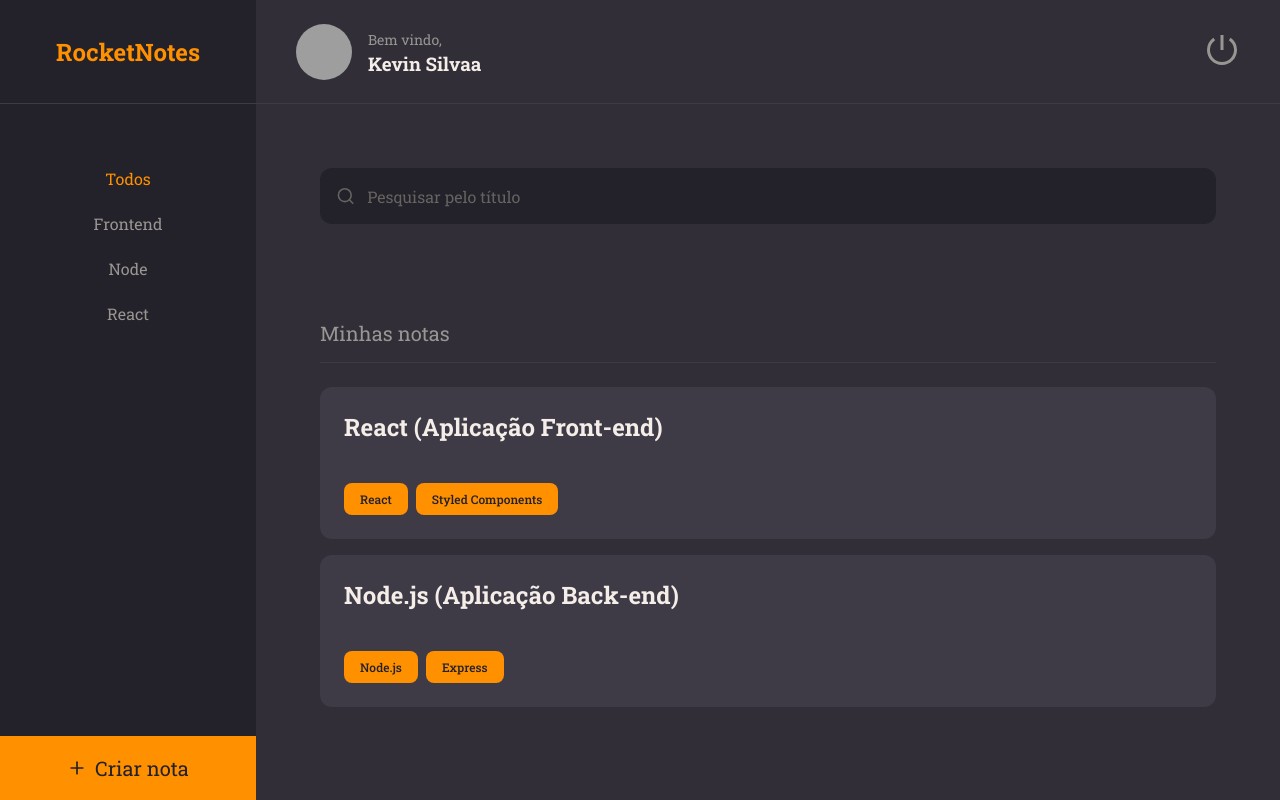
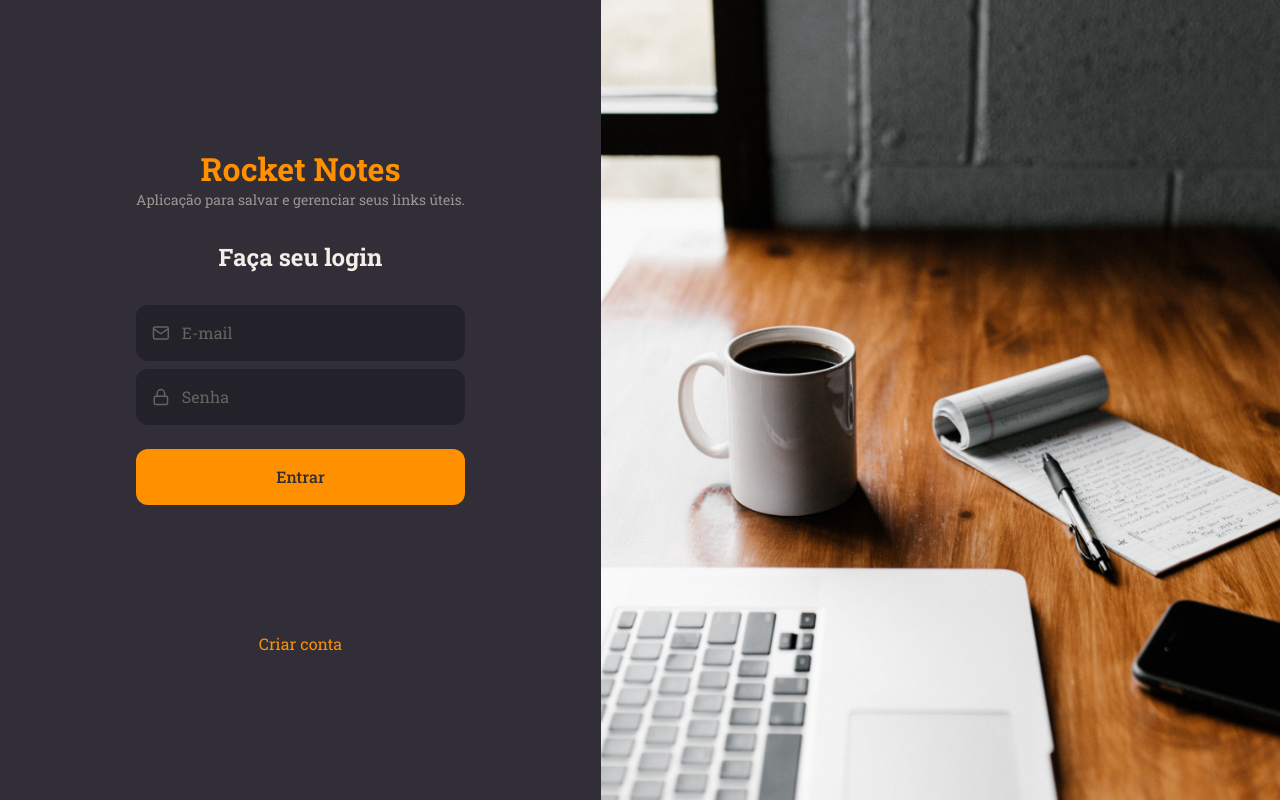
Before and after one commit to KevinSilvaa/rocketnotes-frontend, a React (Vite) app: page / in a window 1280 px wide. Built offline with nearby package versions, Linux system fonts and the light colour scheme; grey boxes are pictures that could not be loaded.

Commit message:
SignIn Page

```diff
--- a/src/components/Input/styles.js
+++ b/src/components/Input/styles.js
@@ -7,6 +7,7 @@
     background: ${({ theme }) => theme.COLORS.BACKGROUND_900};
     color: ${({ theme }) => theme.COLORS.GRAY_300};
     border-radius: 0.75rem;
+    margin-bottom: 0.5rem;
 
     > input {
         height: 3.5rem;
--- a/src/main.jsx
+++ b/src/main.jsx
@@ -1,6 +1,6 @@
 import React from 'react'
 import ReactDOM from 'react-dom/client'
-import { Home } from './pages/Home'
+import { SignIn } from './pages/SignIn'
 import { ThemeProvider } from 'styled-components'
 import GlobalStyle from './styles/global'
 
@@ -10,7 +10,7 @@
   <React.StrictMode>
     <ThemeProvider theme={theme}>
       <GlobalStyle />
-      <Home />
+      <SignIn />
     </ThemeProvider>
   </React.StrictMode>,
 );
--- /dev/null
+++ b/src/pages/SignIn/index.jsx
@@ -0,0 +1,36 @@
+import { FiMail, FiLock } from "react-icons/fi"
+import { Container, Form, Background } from "./styles";
+import { Input } from "../../components/Input";
+import { Button } from "../../components/Button";
+
+export function SignIn() {
+
+  return (
+    <Container>
+      <Form>
+        <h1>Rocket Notes</h1>
+        <p>Aplicação para salvar e gerenciar seus links úteis.</p>
+
+        <h2>Faça seu login</h2>
+
+        <Input
+          placeholder="E-mail"
+          type="text"
+          icon={FiMail}
+        />
+
+        <Input
+          placeholder="Senha"
+          type="password"
+          icon={FiLock}
+        />
+
+        <Button title="Entrar" />
+
+        <a href="#">Criar conta</a>
+      </Form>
+
+      <Background />
+    </Container>
+  );
+}
--- /dev/null
+++ b/src/pages/SignIn/styles.js
@@ -0,0 +1,44 @@
+import styled from "styled-components";
+import backgroundImg from "../../assets/background.png"
+
+export const Container = styled.div`
+    height: 100vh;
+    display: flex;
+    align-items: stretch;
+`;
+
+export const Form = styled.form`
+    padding: 0 8.5rem;
+    display: flex;
+    flex-direction: column;
+    justify-content: center;
+    align-items: center;
+    text-align: center;
+
+    > h1 {
+        font-size: 2rem;
+        color: ${({ theme }) => theme.COLORS.ORANGE};
+    }
+
+    > h2 {
+        font-size: 1.5rem;
+        margin: 2rem 0;
+    }
+
+    > p {
+        font-size: 0.875rem;
+        color: ${({ theme }) => theme.COLORS.GRAY_100};
+    }
+
+    > a {
+        text-decoration: none;
+        margin-top: 8rem;
+        color: ${({ theme }) => theme.COLORS.ORANGE};
+    }
+`;
+
+export const Background = styled.div`
+    flex: 1;
+    background: url(${backgroundImg}) no-repeat center center;
+    background-size: cover;
+`;
```
Also changed, not shown: src/assets/background.png (added).
